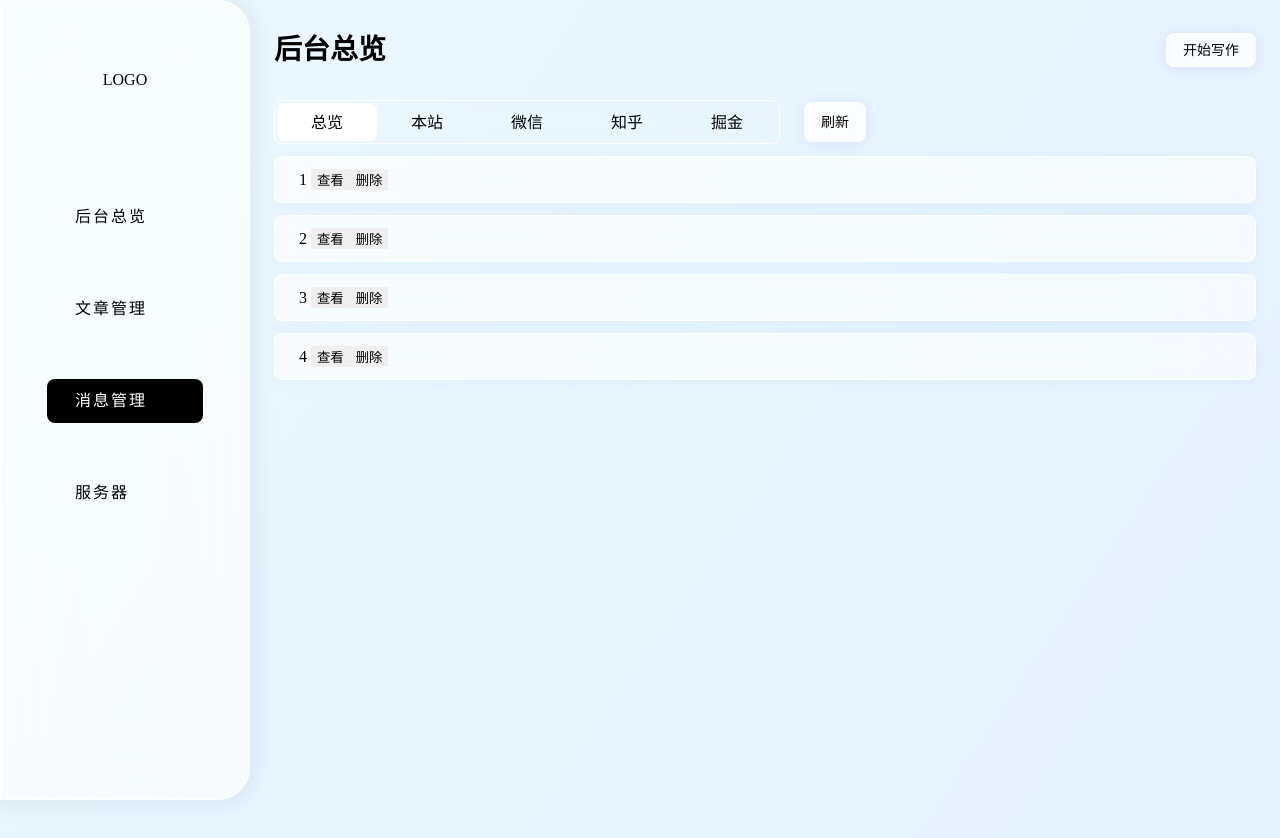
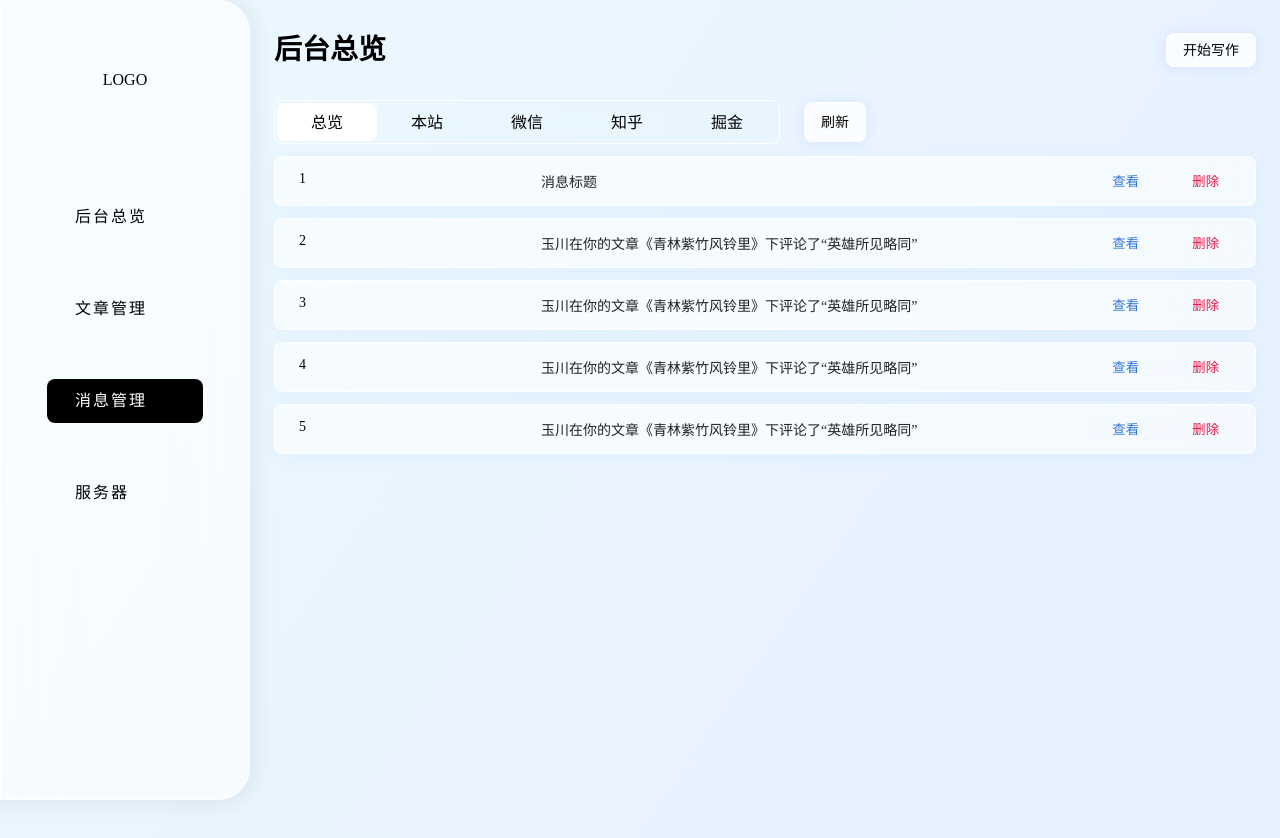
Before and after one commit to Xerrors/gourd, a Vue app in the folder dashboard/: page /messages in a window 1280 px wide. Shown: the top 838 px of the page. Built offline with nearby package versions, Linux system fonts and the light colour scheme.

Commit message:
update message page

```diff
--- a/dashboard/src/views/Messages.vue
+++ b/dashboard/src/views/Messages.vue
@@ -12,8 +12,10 @@
       </button>
     </div>
     <div class="msg-lists">
-      <div class="msg-card" v-for="(msg, ind) in msgs" :key=ind>
-        {{ msg }}
+      <div :class="{msg: true, 'readed_msg': msg.readed}" v-for="(msg, ind) in msgs" :key=ind>
+        <span class="msg__icon">{{ msg.id }}</span>
+        <span class="msg__time">{{ msg.time }}</span>
+        <span class="msg__text">{{ msg.content }}</span>
         <button class="msg-view">查看</button>
         <button class="msg-delete">删除</button>
       </div>
@@ -26,7 +28,39 @@ import { ref } from "vue"
 export default {
   setup() {
     const btn_text = ref(["总览", "本站", "微信", "知乎", "掘金"]);
-    const msgs = ref(["1", "2", "3", "4"])
+    const msgs = ref([
+    {
+      id: 1,
+      content:"消息标题",
+      readed: false,
+      date: new Date(),
+      url: "",
+    }, {
+      id: 2,
+      content: "玉川在你的文章《青林紫竹风铃里》下评论了“英雄所见略同”",
+      readed: false,
+      date: new Date(),
+      url: "",
+    }, {
+      id: 3,
+      content: "玉川在你的文章《青林紫竹风铃里》下评论了“英雄所见略同”",
+      readed: false,
+      date: new Date(),
+      url: "",
+    }, {
+      id: 4,
+      content: "玉川在你的文章《青林紫竹风铃里》下评论了“英雄所见略同”",
+      readed: false,
+      date: new Date(),
+      url: "",
+    }, {
+      id: 5,
+      content: "玉川在你的文章《青林紫竹风铃里》下评论了“英雄所见略同”",
+      readed: true,
+      date: new Date(),
+      url: "",
+    }
+    ])
     const selected = ref(0);
 
     return {
@@ -81,9 +115,9 @@ export default {
 
   .msg-lists {
 
-    .msg-card {
+    .msg {
       margin-top: 12px;
-      padding: 12px 24px;
+      padding: 10px 24px;
 
       background: rgba(255, 255, 255, 0.6);
       border: 1px solid #FFFFFF;
@@ -93,6 +127,45 @@ export default {
       /* Note: backdrop-filter has minimal browser support */
 
       border-radius: 8px;
+
+      display: grid;
+      grid-template-columns: 24px 170px auto 56px 56px;
+      grid-gap: 24px;
+
+      & > span {
+        height: 20px;
+        margin: 4px 0;
+
+        font-size: 14px;
+        // border: 1px dashed #333;
+      }
+
+      &__time {
+        color: #1d1d1d;
+      }
+
+      &__text {
+        color: #222;
+      }
+
+      .msg-view, .msg-delete {
+        height: 24px;
+        padding: 4px 12px;
+
+        background: rgba(0,0,0,0);
+        box-sizing: border-box;
+
+        border-radius: 8px;
+        margin-left: auto;
+      }
+
+      .msg-view {
+        color: #2F74DB;
+      }
+
+      .msg-delete {
+        color: #E31748;
+      }
     }
   }
 }
```
